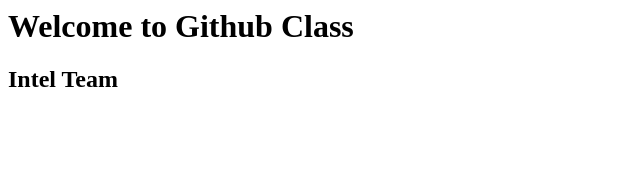
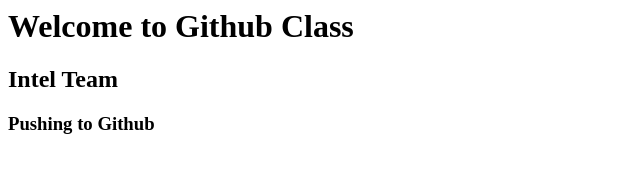
Before and after one commit to nishanthkumarpathi/intel12sept2022, a plain HTML site: page index.html in a window 1280 px wide. Shown: the whole page, without its empty margins (0-640 px from the left). Drawn offline with Linux system fonts and the light colour scheme.

Commit message:
pushing to github

```diff
--- a/index.html
+++ b/index.html
@@ -1,3 +1,5 @@
 <h1> Welcome to Github Class </h1>
 
 <h2> Intel Team</h2>
+
+<h3> Pushing to Github</h3>
```
Also changed, not shown: 1 other file.
